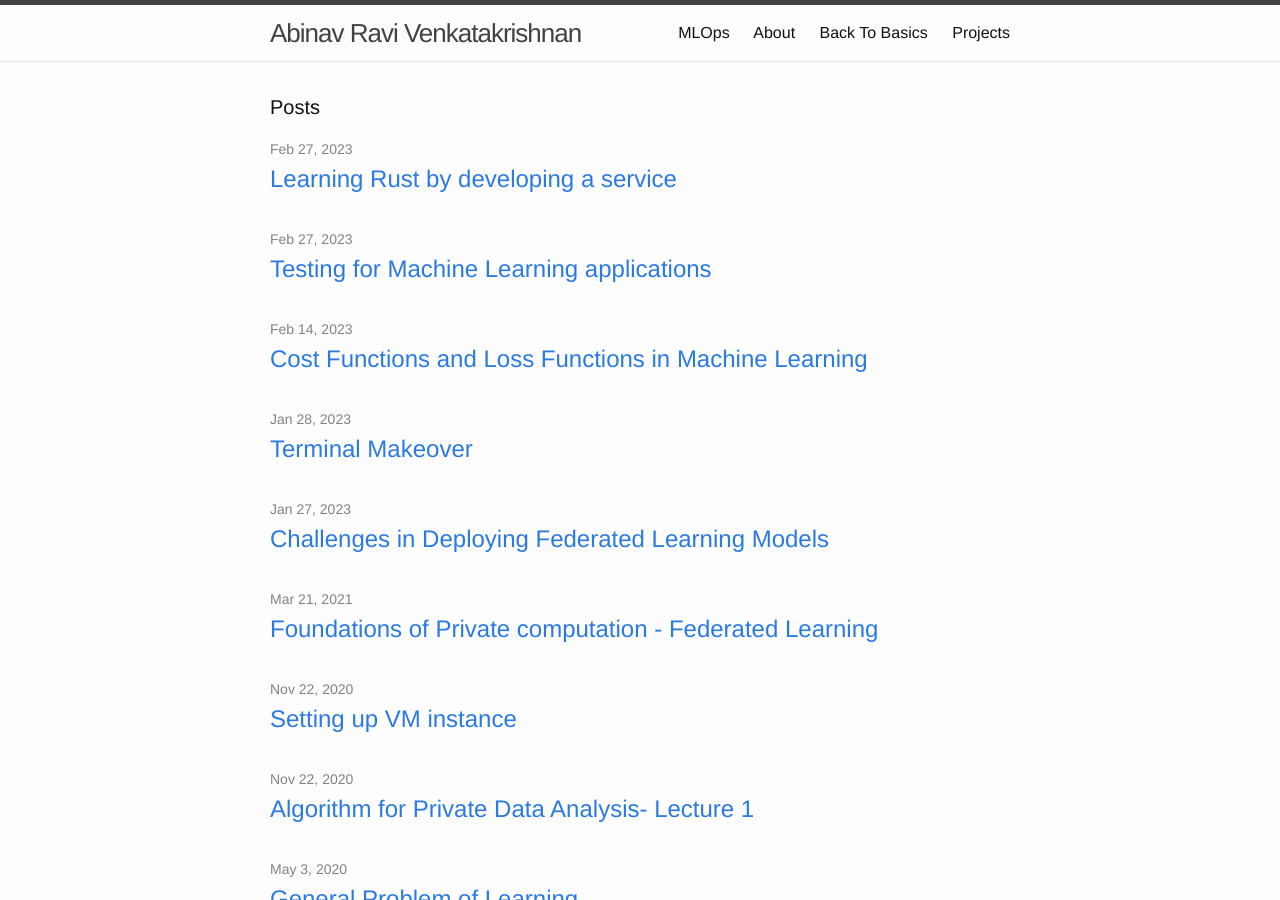
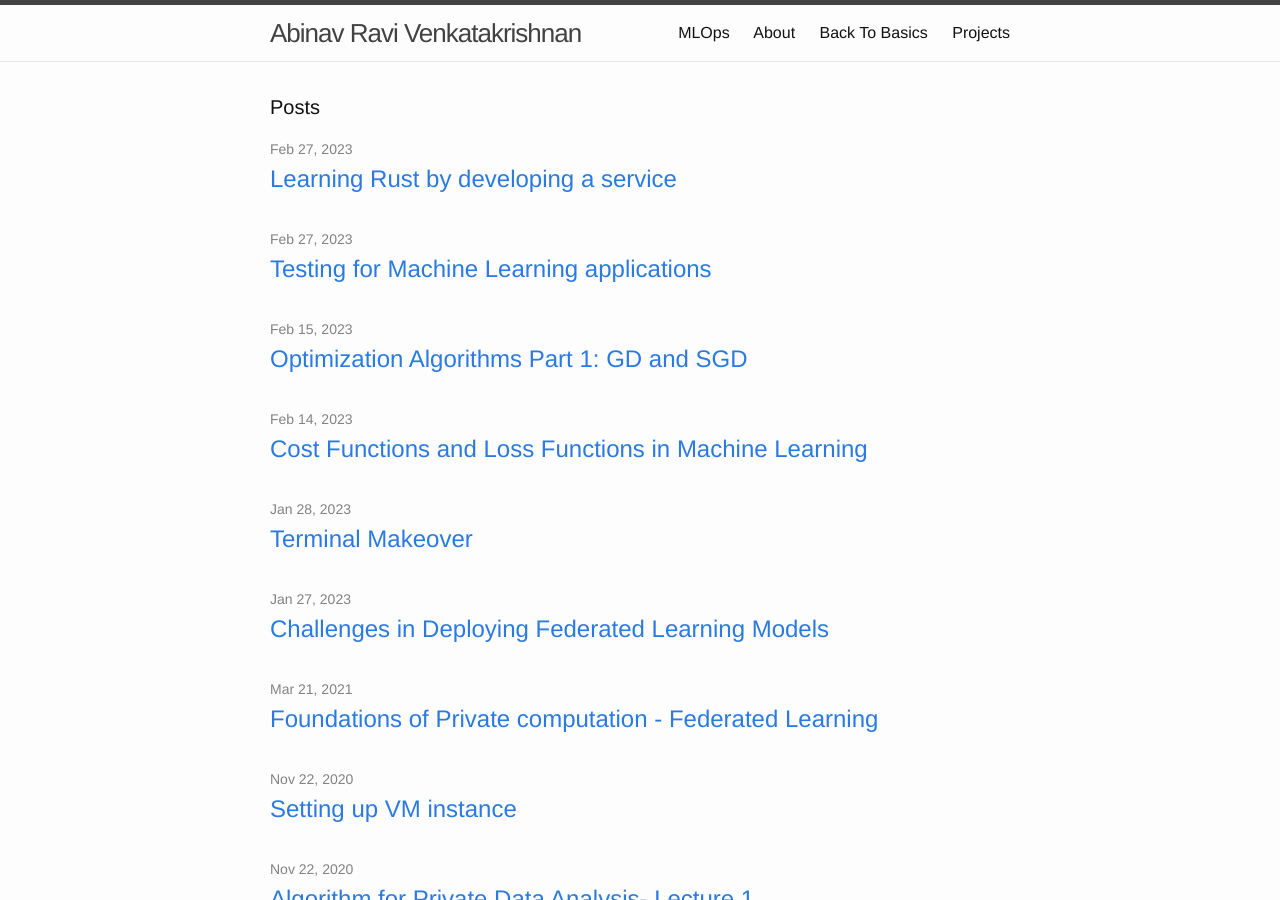
Before and after one commit to AbinavRavi/AbinavRavi.github.io, a Jekyll site: the page built from index.html, in a window 1280 px wide and 900 px high. Built offline with Jekyll 4.4.1, drawn with Linux system fonts in a browser that asks for light colours; nearby versions of some CDN libraries.

Commit message:
added page need to add content

```diff
--- /dev/null
+++ b/_posts/2023-02-15-Optimization-Algos.markdown
@@ -0,0 +1,8 @@
+---
+layout: post
+title:  "Optimization Algorithms Part 1: GD and SGD"
+date:   2023-02-15 22:45:00 +0100
+comments: True
+share: True
+categories: Machine learning
+---
--- a/back2basics.md
+++ b/back2basics.md
@@ -11,3 +11,4 @@ This will be a series of posts on basics of Machine Learning, Software engineeri
 # Basics of Machine Learning and Deep learning
 
 1. [Loss Functions](./_posts/2023-02-14-cost-functions.markdown)
+2. [Optimization Algorithms]
```
